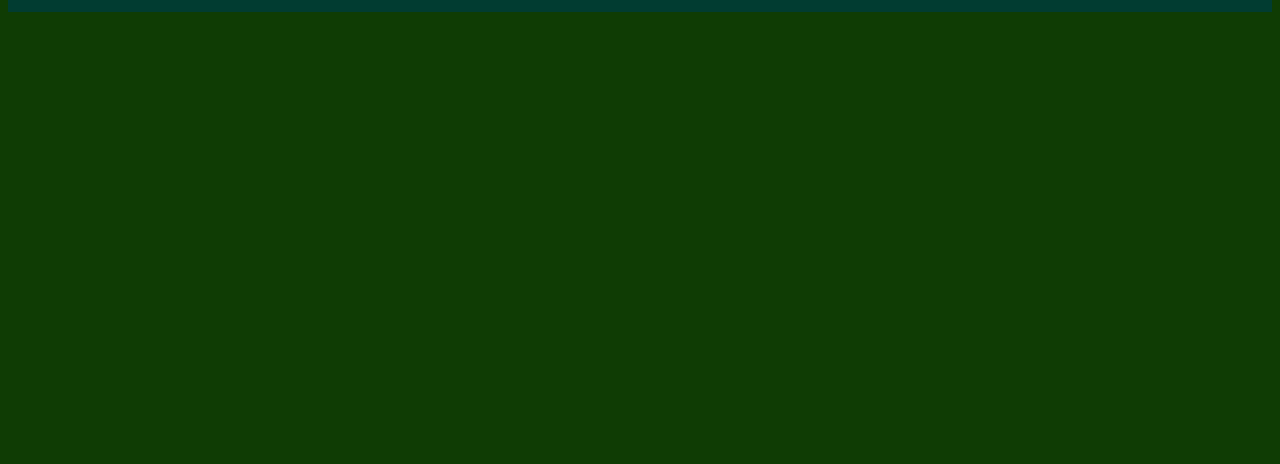
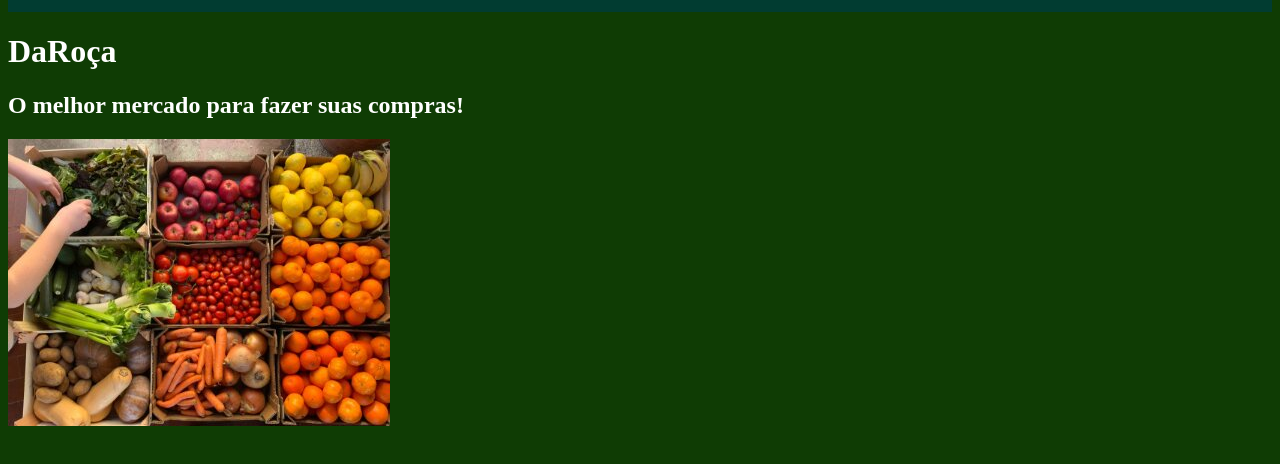
Before and after one commit to pato14123/DaRoca, a plain HTML site: page DaRoça.html in a window 1280 px wide. Shown: the part 86-550 px from the top of the page. Drawn offline with Linux system fonts and the light colour scheme.

Commit message:
começo do bem-vindo abaixo do nav

```diff
--- a/DaRoça.html
+++ b/DaRoça.html
@@ -48,7 +48,7 @@
             flex-shrink: 0;
         }
 
-        h1{
+        nav h1{
             width: 114px;
             height: 26px;
             flex-shrink: 0;
@@ -105,6 +105,10 @@
             margin-left: 21px;
         }
 
+        #Menu_info h1, h2 {
+            color:#FFFFFF;
+        }
+
 
     </style>
 
@@ -123,9 +127,19 @@
             <li id="mercado_botao"><img src="Imagens/Icone_Mercado.png"><p>Mercado</p></li>
             <li id="carrinho_botao"><img src="Imagens/Icone_Carrinho.png"><p>Carrinho</p></li>
             <li id="login_botao"><p>Login</p></li>
-            <li id="cadastrar_botao"><p>Cadastre-se</p></li>
+            <li onclick="abrir_cadastro()" id="cadastrar_botao"><p>Cadastre-se</p></li>
         </ul>
 
     </nav>
+
+    <div id="Menu_info">
+
+        <h1>DaRoça</h1>
+
+        <h2>O melhor mercado para fazer suas compras!</h2>
+
+        <img src="Imagens/Imagem_Bem Vindo.jpg">
+    </div>
+
 </body>
 </html>
```
